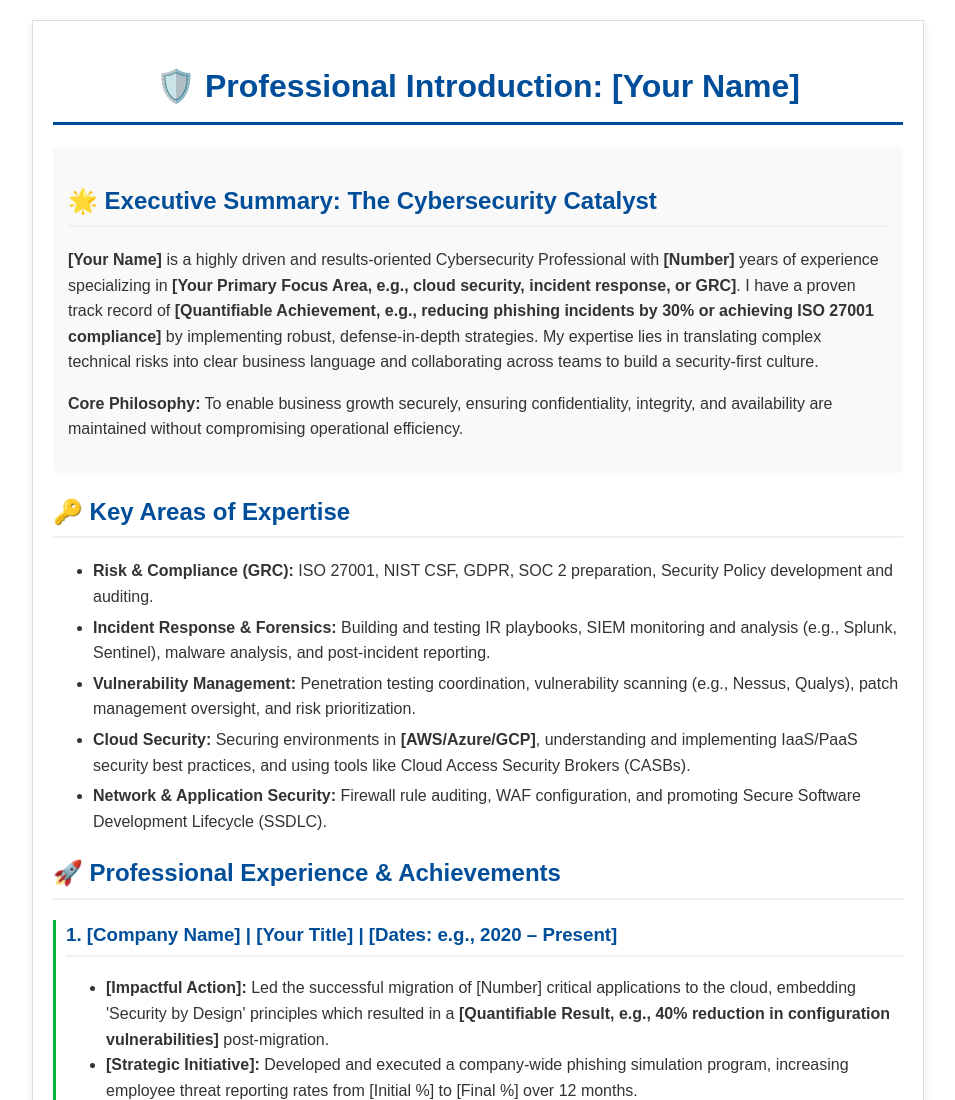
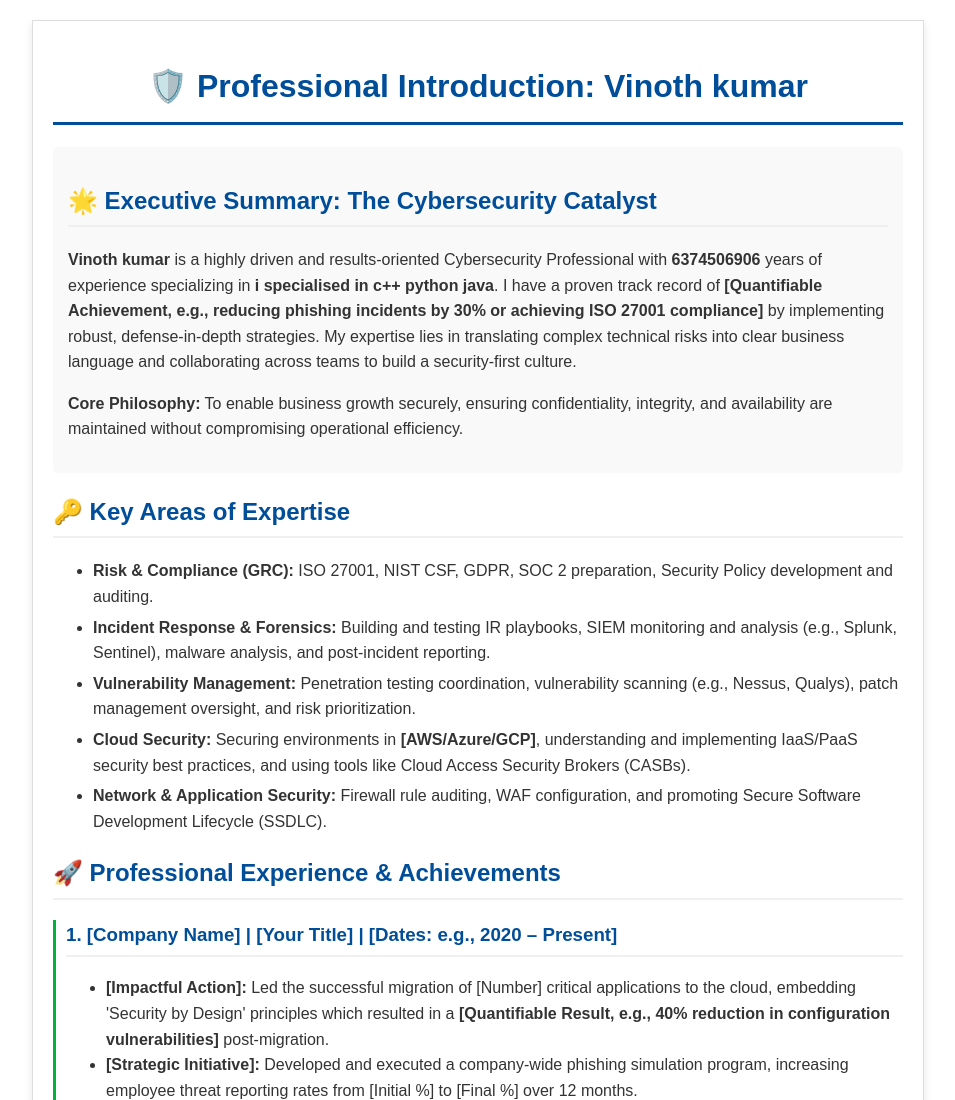
Before and after one commit to vinoth07oii/vinoth07oii.github.io, a plain HTML site: page index.html in a window 1280 px wide. Shown: the top 1100 px of the page, without its empty margins (162-1117 px from the left). Drawn offline with Linux system fonts and the light colour scheme.

Commit message:
Update index.html

```diff
--- a/index.html
+++ b/index.html
@@ -3,7 +3,7 @@
 <head>
     <meta charset="UTF-8">
     <meta name="viewport" content="width=device-width, initial-scale=1.0">
-    <title>Professional Cybersecurity Introduction - [Your Name]</title>
+    <title>Professional Cybersecurity Introduction - [Vinoth kumar]</title>
     <style>
         body {
             font-family: Arial, sans-serif;
@@ -61,11 +61,11 @@
 </head>
 <body>
 
-    <h1>🛡️ Professional Introduction: [Your Name]</h1>
+    <h1>🛡️ Professional Introduction: Vinoth kumar</h1>
 
     <section class="summary">
         <h2>🌟 Executive Summary: The Cybersecurity Catalyst</h2>
-        <p><strong>[Your Name]</strong> is a highly driven and results-oriented Cybersecurity Professional with <strong>[Number]</strong> years of experience specializing in <strong>[Your Primary Focus Area, e.g., cloud security, incident response, or GRC]</strong>. I have a proven track record of <strong>[Quantifiable Achievement, e.g., reducing phishing incidents by 30% or achieving ISO 27001 compliance]</strong> by implementing robust, defense-in-depth strategies. My expertise lies in translating complex technical risks into clear business language and collaborating across teams to build a security-first culture.</p>
+        <p><strong>Vinoth kumar</strong> is a highly driven and results-oriented Cybersecurity Professional with <strong>6374506906</strong> years of experience specializing in <strong>i specialised in c++ python java</strong>. I have a proven track record of <strong>[Quantifiable Achievement, e.g., reducing phishing incidents by 30% or achieving ISO 27001 compliance]</strong> by implementing robust, defense-in-depth strategies. My expertise lies in translating complex technical risks into clear business language and collaborating across teams to build a security-first culture.</p>
         <p><strong>Core Philosophy:</strong> To enable business growth securely, ensuring confidentiality, integrity, and availability are maintained without compromising operational efficiency.</p>
     </section>
 
```
